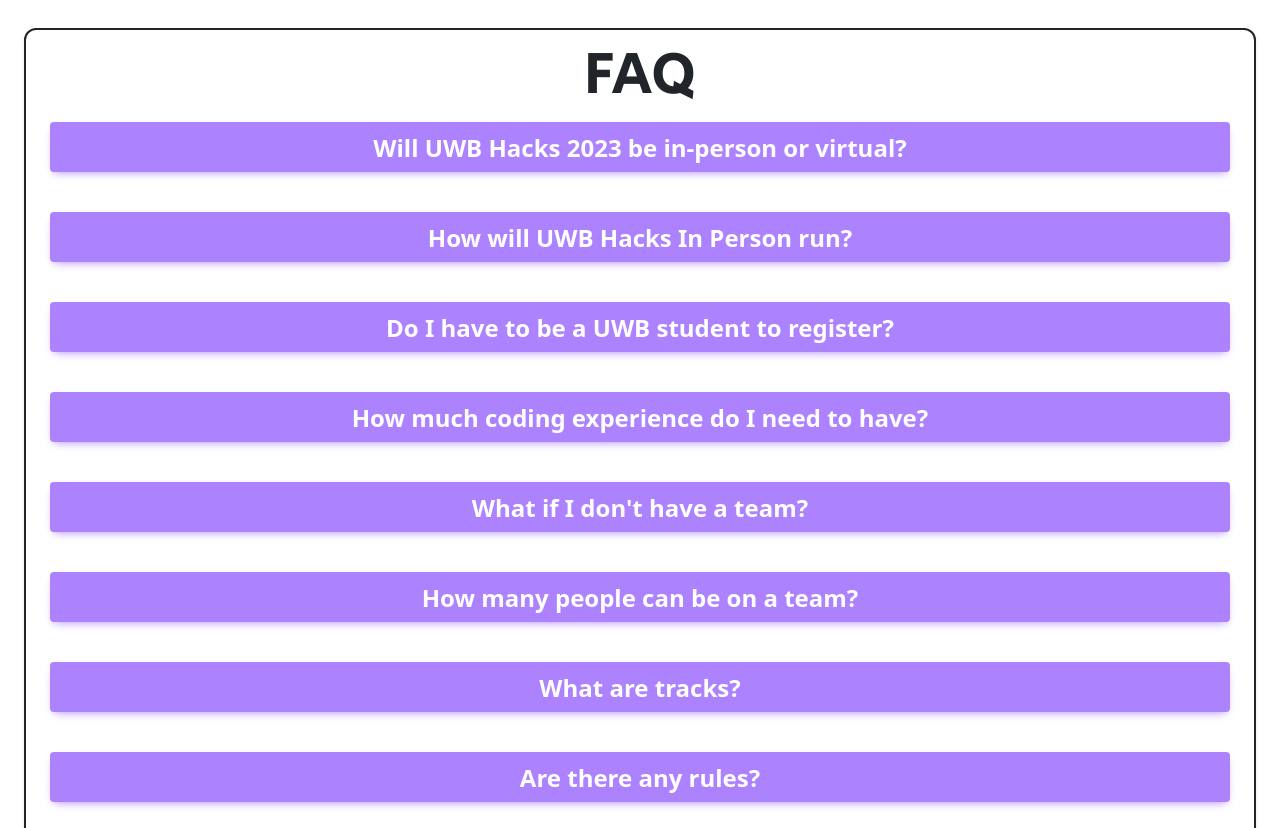
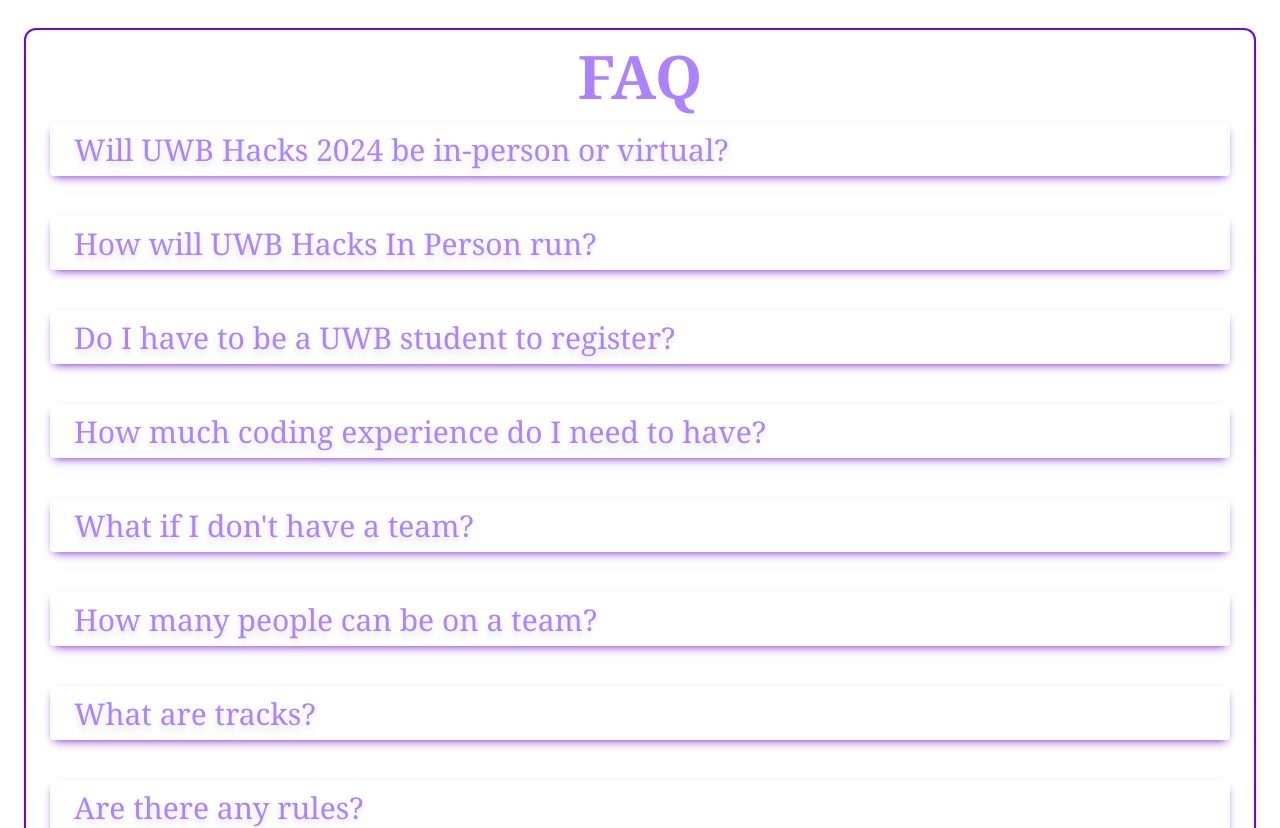
Before and after one commit to UWB-ACM/uwb-hacks24, a React (Create React App) app: page / in a window 1280 px wide. Shown: the part 3060-3888 px from the top of the page. Built offline with nearby package versions, Linux system fonts and the light colour scheme; what tw-elements would draw is missing.

Commit message:
faqSection front-end fixed

```diff
--- a/src/Home/CollapseButton.js
+++ b/src/Home/CollapseButton.js
@@ -7,8 +7,8 @@
     <div className="pt-2 pb-3">
       <p className="mb-3 space-y-1 md:space-x-1 md:space-y-0">
         <button
-            className="rounded bg-light-purple px-6 pt-2.5 pb-2 text-2xl hover:bg-opacity-80
-            font-semibold text-white w-full
+          className="text-left shadow-purpleFAQ drop-shadow-lg rounded bg-pink-400 px-6 pt-2.5 pb-2 text-3xl font-serif hover:bg-opacity-80
+             text-light-purple w-full
             shadow-[0_4px_9px_-4px_#ac82ff]
             transition duration-150 ease-in-out "
           type="button"
@@ -27,7 +27,7 @@
         id={props.buttonID}
         data-te-collapse-item
       >
-          <div className="block rounded-lg bg-white p-6 text-xl font-normal">
+        <div className="block rounded-lg bg-light-purple font-serif text-white p-6 text-2xl font-normal">
           {props.children}
         </div>
       </div>
--- a/src/Home/CountDownTimer.js
+++ b/src/Home/CountDownTimer.js
@@ -27,7 +27,7 @@
 
     function handleMarquee() {
         setPlayMarquee(false);
-        setTimeout(()=> {
+        setTimeout(() => {
             setPlayMarquee(true);
         }, 10);
     }
@@ -59,7 +59,7 @@
     */
     return (
         <div className="countdown-timer-box py-2">
-            <Marquee play={playMarquee} gradient={false} speed={Math.log(window.screen.width) *10} onCycleComplete={handleMarquee}>Hacking has ended! Thanks for attending! &nbsp;&nbsp;&nbsp;&nbsp;&nbsp;&nbsp;&nbsp;&nbsp;&nbsp;&nbsp;&nbsp;&nbsp;&nbsp;&nbsp;&nbsp;&nbsp;&nbsp;&nbsp;&nbsp;&nbsp;&nbsp;&nbsp;&nbsp;&nbsp;&nbsp;&nbsp;&nbsp;&nbsp;&nbsp;&nbsp;&nbsp;&nbsp;</Marquee>
+            <Marquee play={playMarquee} gradient={false} speed={Math.log(window.screen.width) * 10} onCycleComplete={handleMarquee}>Hacking has ended! Thanks for attending! &nbsp;&nbsp;&nbsp;&nbsp;&nbsp;&nbsp;&nbsp;&nbsp;&nbsp;&nbsp;&nbsp;&nbsp;&nbsp;&nbsp;&nbsp;&nbsp;&nbsp;&nbsp;&nbsp;&nbsp;&nbsp;&nbsp;&nbsp;&nbsp;&nbsp;&nbsp;&nbsp;&nbsp;&nbsp;&nbsp;&nbsp;&nbsp;</Marquee>
         </div>
     );
 }
--- a/src/Home/FAQ.js
+++ b/src/Home/FAQ.js
@@ -1,58 +1,59 @@
 import './Home.css';
 import CollapseButton from "./CollapseButton"
-import {NavLink} from "react-router-dom";
+import { NavLink } from "react-router-dom";
 import COC from "./media/Code_of_Conduct.pdf"
 
 function FAQ() {
+
         return (
-            <div id="faqSection" className="shadow-md overflow-hidden border-2 bg-white bg-opacity-100 rounded-xl mx-4 my-5">
-                <div className="font-SecularOne text-6xl text-center mb-2 mt-3">FAQ</div>
+                <div id="faqSection" className="shadow-md overflow-hidden border-2 border-purpleFAQ bg-white bg-opacity-100 rounded-xl mx-4 my-5">
+                        <div className="font-serif text-6xl text-light-purple text-center mb-2 mt-3 font-bold">FAQ</div>
                         <div className="mx-4">
-                            <CollapseButton buttonID="faqb1" buttonText= "Will UWB Hacks 2023 be in-person or virtual?">
-                            This will be a hybrid event, with in-person and virtual offerings. <br/><br/>
-                            The venue for in-person activities will be the top floor of the Activities and Recreation Center (ARC) at UW Bothell. <br/><br/>
+                                <CollapseButton buttonID="faqb1" buttonText="Will UWB Hacks 2024 be in-person or virtual?" >
+                                        This will be a hybrid event, with in-person and virtual offerings. <br /><br />
+                                        The venue for in-person activities will be the top floor of the Activities and Recreation Center (ARC) at UW Bothell. <br /><br />
                                         We will have a Discord channel devoted to the hackathon that you can use to keep track of the schedule and to ask questions or attend virtual events.
                                 </CollapseButton>
-                            <CollapseButton buttonID="faqb2" buttonText= "How will UWB Hacks In Person run?">
-                            This will be a hybrid event, with in-person and virtual offerings. The venue for in-person activities will be the top floor of the Activities and Recreation Center (ARC) at UW Bothell. <br/><br/>
-                            Friday 10am-2pm: Opening Ceremony, Team Building, FREE SNACKS! <br/><br/>
-                            Saturday 9am-4pm: Development Workshops, Seminars, Coding + FREE PIZZA <br/><br/>
-                            Sunday 10am-2pm: Career Workshops, Closing Ceremony + FREE DONUTS <br/><br/>
-                            We will be hosting online events such as workshops and guest speakers through Zoom (Schedule coming soon). <br/><br/>
+                                <CollapseButton buttonID="faqb2" buttonText="How will UWB Hacks In Person run?">
+                                        This will be a hybrid event, with in-person and virtual offerings. The venue for in-person activities will be the top floor of the Activities and Recreation Center (ARC) at UW Bothell. <br /><br />
+                                        Friday 10am-2pm: Opening Ceremony, Team Building, FREE SNACKS! <br /><br />
+                                        Saturday 9am-4pm: Development Workshops, Seminars, Coding + FREE PIZZA <br /><br />
+                                        Sunday 10am-2pm: Career Workshops, Closing Ceremony + FREE DONUTS <br /><br />
+                                        We will be hosting online events such as workshops and guest speakers through Zoom (Schedule coming soon). <br /><br />
                                         For teamwork on your project, communication methods are entirely up to you, but we recommend Zoom, Microsoft Teams, or Discord.
                                 </CollapseButton>
-                            <CollapseButton buttonID="faqb3" buttonText= "Do I have to be a UWB student to register?">
+                                <CollapseButton buttonID="faqb3" buttonText="Do I have to be a UWB student to register?">
                                         No, we accept all students from high schools, community colleges, and universities. Hackers from non-traditional institutions like boot camps and academies are welcome as well.
                                 </CollapseButton>
-                            <CollapseButton buttonID="faqb4" buttonText= "How much coding experience do I need to have?">
+                                <CollapseButton buttonID="faqb4" buttonText="How much coding experience do I need to have?">
                                         You do not need to have any prior coding experience. We are welcoming students of all experience and skill levels. Hackathons are a great opportunity to work with people of all skill levels.
                                 </CollapseButton>
-                            <CollapseButton buttonID="faqb5" buttonText= "What if I don't have a team?">
-                            You are welcome to work individually or with a team. <br/><br/>
-                            Friday, we will have an in-person Opening Ceremony and Team Building time, from 10:00am until 2:00pm. Free snacks will be provided. The top floor of the Activities and Recreation Center (ARC) at UW Bothell is reserved. <br/><br/>
+                                <CollapseButton buttonID="faqb5" buttonText="What if I don't have a team?">
+                                        You are welcome to work individually or with a team. <br /><br />
+                                        Friday, we will have an in-person Opening Ceremony and Team Building time, from 10:00am until 2:00pm. Free snacks will be provided. The top floor of the Activities and Recreation Center (ARC) at UW Bothell is reserved. <br /><br />
                                         If you are struggling to find a team or don't have a team and want to work with one, we recommend you join our UWB Hacks In Person Discord. There is a '#team-formation' channel where you can find other people looking for teams.
                                 </CollapseButton>
-                            <CollapseButton buttonID="faqb6" buttonText= "How many people can be on a team?">
+                                <CollapseButton buttonID="faqb6" buttonText="How many people can be on a team?">
                                         We have a limit of 5 members per team. Any more than 5 members would potentially reduce team production and cause further difficulties for your projects.
                                 </CollapseButton>
-                            <CollapseButton buttonID="faqb7" buttonText= "What are tracks?">
+                                <CollapseButton buttonID="faqb7" buttonText="What are tracks?">
                                         In Hackathons, tracks are used to help you come up with ideas and help guide you through your project. For example: a project for the Education track could be an app that helps students keep track of their school and personal life to maintain a healthy work life balance.
                                 </CollapseButton>
-                            <CollapseButton buttonID="faqb8" buttonText= "Are there any rules?">
-                            Behave Appropriately: This is an event on a university campus, and thus you should act as you would on campus. Inappropriate behavior or posts are not acceptable under any circumstances. <br/><br/>
-                            <a className="font-bold text-purple" target="_blank" href={COC}>Read our code of conduct</a>
+                                <CollapseButton buttonID="faqb8" buttonText="Are there any rules?">
+                                        Behave Appropriately: This is an event on a university campus, and thus you should act as you would on campus. Inappropriate behavior or posts are not acceptable under any circumstances. <br /><br />
+                                        <a className="font-bold text-white" target="_blank" href={COC}>Read our code of conduct</a>
                                 </CollapseButton>
-                            <CollapseButton buttonID="faqb9" buttonText= "Does UWB Hacks In Person cost money?">
-                            This event is entirely free! No sign up or registration fees required. <br/><br/>
-                            Parking on campus does cost $1.75 per hour and is on an hourly basis. For more information about parking, check <a className="font-bold text-purple" target="_blank" href='https://www.uwb.edu/commuter-services/parking/parking-permits#daily-parking '>here</a>
+                                <CollapseButton buttonID="faqb9" buttonText="Does UWB Hacks In Person cost money?">
+                                        This event is entirely free! No sign up or registration fees required. <br /><br />
+                                        Parking on campus does cost $1.75 per hour and is on an hourly basis. For more information about parking, check <a className="font-bold text-white" target="_blank" href='https://www.uwb.edu/commuter-services/parking/parking-permits#daily-parking '>here</a>
                                 </CollapseButton>
-                            <CollapseButton buttonID="faqb10" buttonText= "What if I have a question that wasn't answered in the FAQ?">
-                            Please feel free to reach out to event organizers in the “#organizer-discussion” channel of the UWB Hacks In Person Discord or fill out the <NavLink to="/uwb-hacks23/Contact" className=" cursor-pointer text-purple font-bold"> contact form. </NavLink>
+                                <CollapseButton buttonID="faqb10" buttonText="What if I have a question that wasn't answered in the FAQ?">
+                                        Please feel free to reach out to event organizers in the “#organizer-discussion” channel of the UWB Hacks In Person Discord or fill out the <NavLink to="/uwb-hacks23/Contact" className=" cursor-pointer text-white font-bold"> contact form. </NavLink>
                                 </CollapseButton>
 
 
                         </div>
-            </div>
+                </div >
         );
 }
 
--- a/tailwind.config.js
+++ b/tailwind.config.js
@@ -7,7 +7,8 @@
   ],
   theme: {
     fontFamily: {
-      'SecularOne': ['"Secular One"', 'sans-serif']
+      'SecularOne': ['"Secular One"', 'sans-serif'],
+      'serif': ['"fonttwo"', "Georgia"]
     },
     colors: {
       'white': '#ffffff',
@@ -19,8 +20,10 @@
       'gray': '#96a1a7',
       'black': '#000000',
       'googray': '#5F6368',
-
-
+      'pinkFAQ': '#eb37c5',
+      'purpleFAQ': '#6f07d6',
+      'blueFAQ': '#2503fb',
+      'cyanFAQ': '#18e4ec',
     },
     extend: {},
   },
```
Also changed, not shown: src/Home/Home.css (+18 -14 lines). Lines whose indentation alone changed are shown as unchanged.
